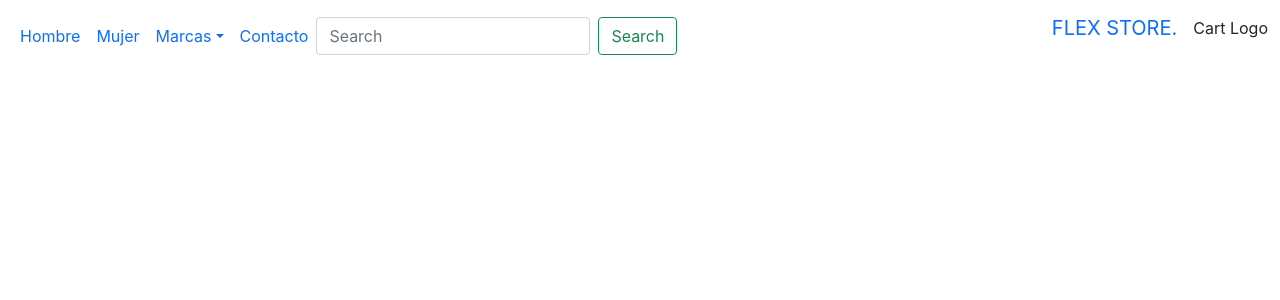
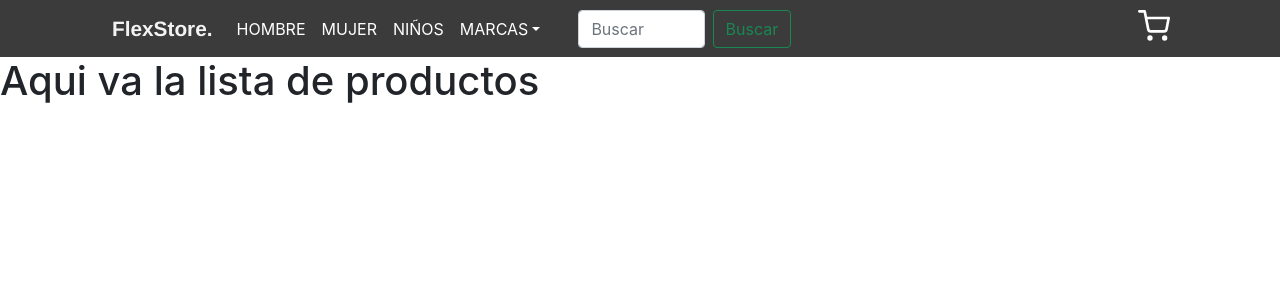
Before and after one commit to martinmotermin/FlexStore-ReactJs, a React (Create React App) app: page / in a window 1280 px wide. Shown: the top 300 px of the page. Built offline with nearby package versions, Linux system fonts and the light colour scheme.

Commit message:
Desafio Clase 4

```diff
--- a/package.json
+++ b/package.json
@@ -8,6 +8,7 @@
     "@testing-library/user-event": "^12.8.3",
     "react": "^17.0.2",
     "react-dom": "^17.0.2",
+    "react-icons": "^4.3.1",
     "react-scripts": "4.0.3",
     "web-vitals": "^1.1.2"
   },
--- a/src/App.js
+++ b/src/App.js
@@ -1,12 +1,15 @@
 import React from "react";
 import "./App.css";
 
+//Componentes y Estilos
+import ItemListContainer from "./Components/ItemListContainer";
 import Navbar from "./Components/Navbar";
 
 function App() {
   return (
     <React.Fragment>
       <Navbar />
+      <ItemListContainer greeting={"Aqui va la lista de productos"} />
     </React.Fragment>
   );
 }
--- /dev/null
+++ b/src/Components/CartWidget.css
@@ -0,0 +1,6 @@
+.cart__container {
+  position: absolute;
+  top: 0;
+  right: 110px;
+  font-size: 2rem;
+}
--- /dev/null
+++ b/src/Components/CartWidget.js
@@ -0,0 +1,16 @@
+import React from "react";
+import { FiShoppingCart } from "react-icons/fi";
+import { IconContext } from "react-icons/lib";
+import "./CartWidget.css";
+
+const CartWidget = () => {
+  return (
+    <IconContext.Provider value={{ color: "white" }}>
+      <div className="cart__container">
+        <FiShoppingCart />
+      </div>
+    </IconContext.Provider>
+  );
+};
+
+export default CartWidget;
--- /dev/null
+++ b/src/Components/ItemListContainer.js
@@ -0,0 +1,11 @@
+import React from "react";
+
+const ItemListContainer = ({ greeting }) => {
+  return (
+    <div className="itemList__container">
+      <h1 className="greeting">{greeting}</h1>
+    </div>
+  );
+};
+
+export default ItemListContainer;
--- a/src/Components/Navbar.css
+++ b/src/Components/Navbar.css
@@ -1,5 +1,113 @@
-.navbar__container {
+.primary__container {
+  background: #3b3b3b;
+}
+.navbar {
+  background: #3b3b3b;
+}
+.navbar a {
   display: flex;
+  justify-content: space-between;
+  align-items: center;
   flex-direction: row;
+}
+.navbar a p {
+  margin: 0;
+  font-family: Helvetica, sans-serif;
+  font-weight: bolder;
+  font-size: 1.3rem;
+  color: #f3f3f3;
+}
+
+.navbar .navbar-toggler {
+  border: 0;
+  margin-right: 30px;
+}
+.navbar .navbar-toggler .toggler-icon {
+  position: relative;
+  width: 30px;
+  height: 2px;
+  background: transparent;
+  display: block;
+  transition: all 0.5s ease;
+  border-radius: 10px;
+}
+.navbar .navbar-toggler .toggler-icon::before,
+.navbar .navbar-toggler .toggler-icon::after {
+  content: "";
+  position: absolute;
+  right: 0;
+  top: 0;
+  width: 100%;
+  height: 2px;
+  background-color: white;
+  transition: all 0.5s ease;
+}
+.navbar .navbar-toggler .toggler-icon::after {
+  transform: rotate(45deg);
+}
+.navbar .navbar-toggler .toggler-icon::before {
+  transform: rotate(-45deg);
+}
+.navbar .navbar-toggler:focus,
+.navbar .navbar-toggler:active {
+  outline: none;
+  box-shadow: none;
+  border: 0;
+}
+.navbar .navbar-toggler.collapsed .toggler-icon {
+  background: white;
+}
+.navbar .navbar-toggler.collapsed .toggler-icon::before {
+  top: -10px;
+  transform: rotate(0);
+}
+.navbar .navbar-toggler.collapsed .toggler-icon::after {
+  top: 10px;
+  transform: rotate(0);
+}
+
+.navbar .navbar-nav {
+  display: flex;
   justify-content: space-around;
+  align-items: center;
+  flex-direction: column;
+  margin-top: 100px;
 }
+.navbar .navbar-nav .nav-item .nav-link {
+  position: relative;
+  color: white;
+  text-transform: uppercase;
+}
+
+@media screen and (min-width: 992px) {
+  .primary__container {
+    position: relative;
+    display: flex;
+    flex-direction: row;
+    align-items: center;
+    justify-content: space-between;
+  }
+  .navbar-expand-lg {
+    padding-left: 100px;
+    padding-right: 100px;
+    display: flex;
+    justify-content: space-between;
+    align-items: center;
+    flex-direction: row;
+    width: 70%;
+  }
+  .navbar-expand-lg .navbar-collapse {
+    flex-grow: 0;
+  }
+  .navbar-expand-lg .navbar-collapse .navbar-nav {
+    align-self: flex-end;
+    display: flex;
+    justify-content: space-around;
+    align-items: center;
+    flex-direction: row;
+    margin-top: 0;
+  }
+  .navbar-expand-lg .navbar-collapse form {
+    margin-left: 30px;
+  }
+}
--- a/src/Components/Navbar.js
+++ b/src/Components/Navbar.js
@@ -1,10 +1,14 @@
 import React from "react";
+import CartWidget from "./CartWidget";
 import "./Navbar.css";
 
 const Navbar = () => {
   return (
     <div className="primary__container container-fluid">
       <nav className="navbar__container navbar navbar-expand-lg">
+        <a className="navbar-brand" href="#">
+          <p>FlexStore.</p>
+        </a>
         <button
           className="navbar-toggler"
           type="button"
@@ -28,9 +32,14 @@ const Navbar = () => {
                 Mujer
               </a>
             </li>
-            <li class="nav-item dropdown">
+            <li className="nav-item">
+              <a className="nav-link" href="#">
+                Niños
+              </a>
+            </li>
+            <li className="nav-item dropdown">
               <a
-                class="nav-link dropdown-toggle"
+                className="nav-link dropdown-toggle"
                 href="#"
                 id="navbarDropdown"
                 role="button"
@@ -39,49 +48,39 @@ const Navbar = () => {
               >
                 Marcas
               </a>
-              <ul class="dropdown-menu" aria-labelledby="navbarDropdown">
+              <ul className="dropdown-menu" aria-labelledby="navbarDropdown">
                 <li>
-                  <a class="dropdown-item" href="#">
+                  <a className="dropdown-item" href="#">
                     Nike
                   </a>
                 </li>
                 <li>
-                  <a class="dropdown-item" href="#">
+                  <a className="dropdown-item" href="#">
                     Adidas
                   </a>
                 </li>
                 <li>
-                  <a class="dropdown-item" href="#">
+                  <a className="dropdown-item" href="#">
                     Vans
                   </a>
                 </li>
               </ul>
             </li>
-            <li className="nav-item">
-              <a className="nav-link" href="#">
-                Contacto
-              </a>
-            </li>
           </ul>
-          <form class="d-flex">
+          <form className="d-flex">
             <input
-              class="form-control me-2"
+              className="form-control me-2"
               type="search"
-              placeholder="Search"
-              aria-label="Search"
+              placeholder="Buscar"
+              aria-label="Buscar"
             />
-            <button class="btn btn-outline-success" type="submit">
-              Search
+            <button className="btn btn-outline-success" type="submit">
+              Buscar
             </button>
           </form>
         </div>
-        <a className="navbar-brand" href="#">
-          <p>FLEX STORE.</p>
-        </a>
-        <div>
-          <p>Cart Logo</p>
-        </div>
       </nav>
+      <CartWidget />
     </div>
   );
 };
```
Also changed, not shown: 1 other file (tests, documents, lock files or other folders).
